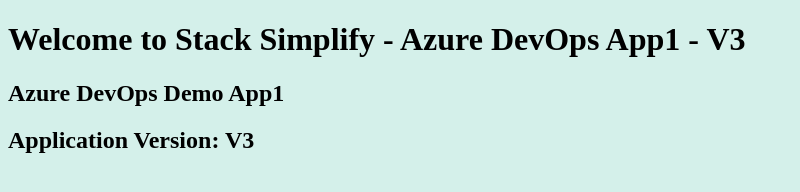
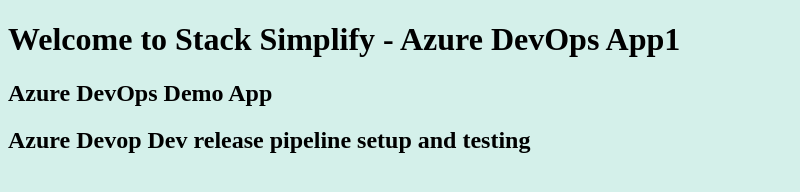
Before and after one commit to rupeshpanwar/azure-devops-github-acr-aks-apps1, a plain HTML site: page index.html in a window 1280 px wide. Shown: the whole page, without its empty margins (0-800 px from the left). Drawn offline with Linux system fonts and the light colour scheme.

Commit message:
dev release pipeline setup

```diff
--- a/index.html
+++ b/index.html
@@ -1,8 +1,8 @@
 <!DOCTYPE html>
 <html>
    <body style="background-color:rgb(212, 240, 234);">
-      <h1>Welcome to Stack Simplify - Azure DevOps App1 - V3</h1>
-      <h2>Azure DevOps Demo App1</h2>
-      <h2>Application Version: V3</h2>
+      <h1>Welcome to Stack Simplify - Azure DevOps App1</h1>
+      <h2>Azure DevOps Demo App</h2>
+      <h2>Azure Devop Dev release pipeline setup and testing</h2>
    </body>
 </html>
```
